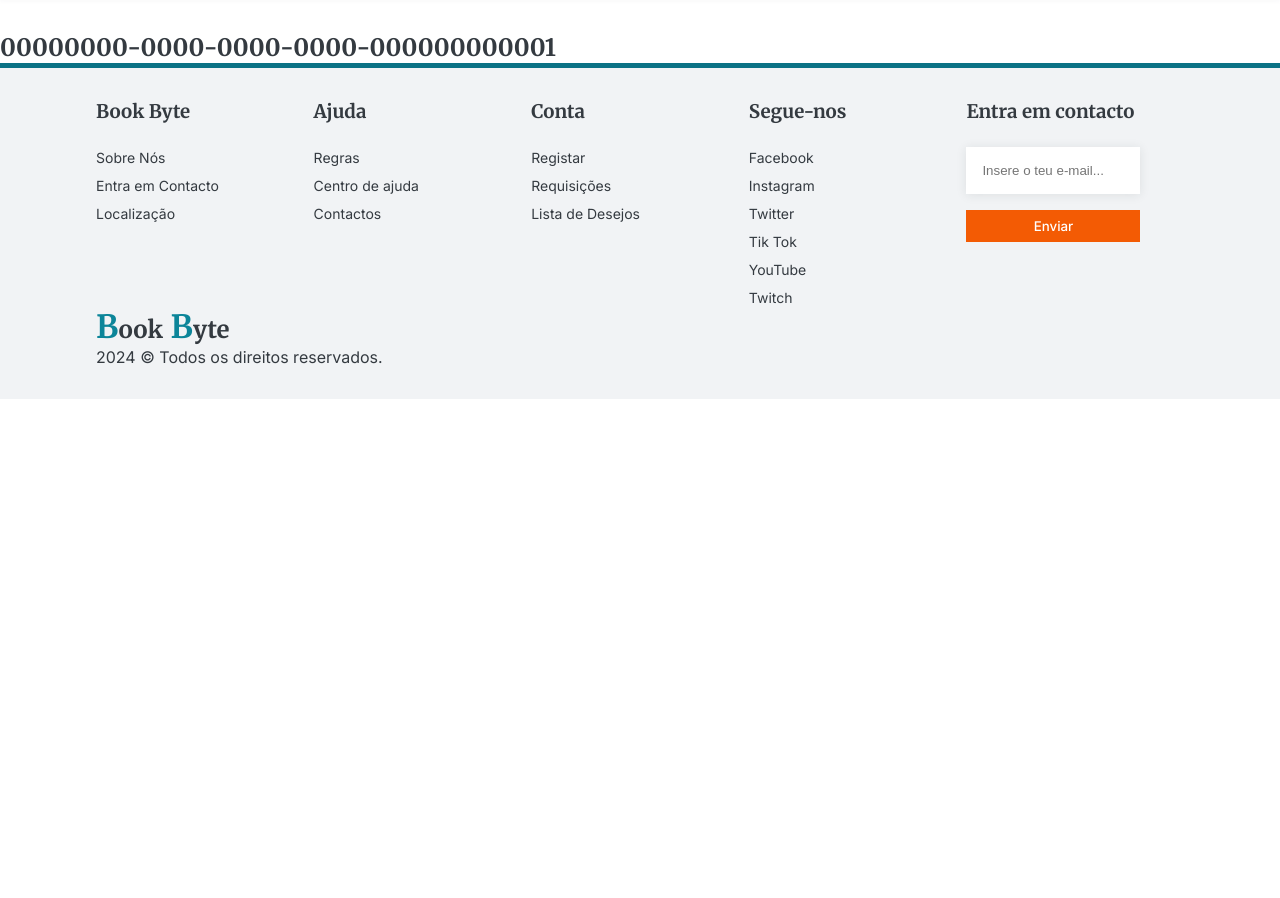
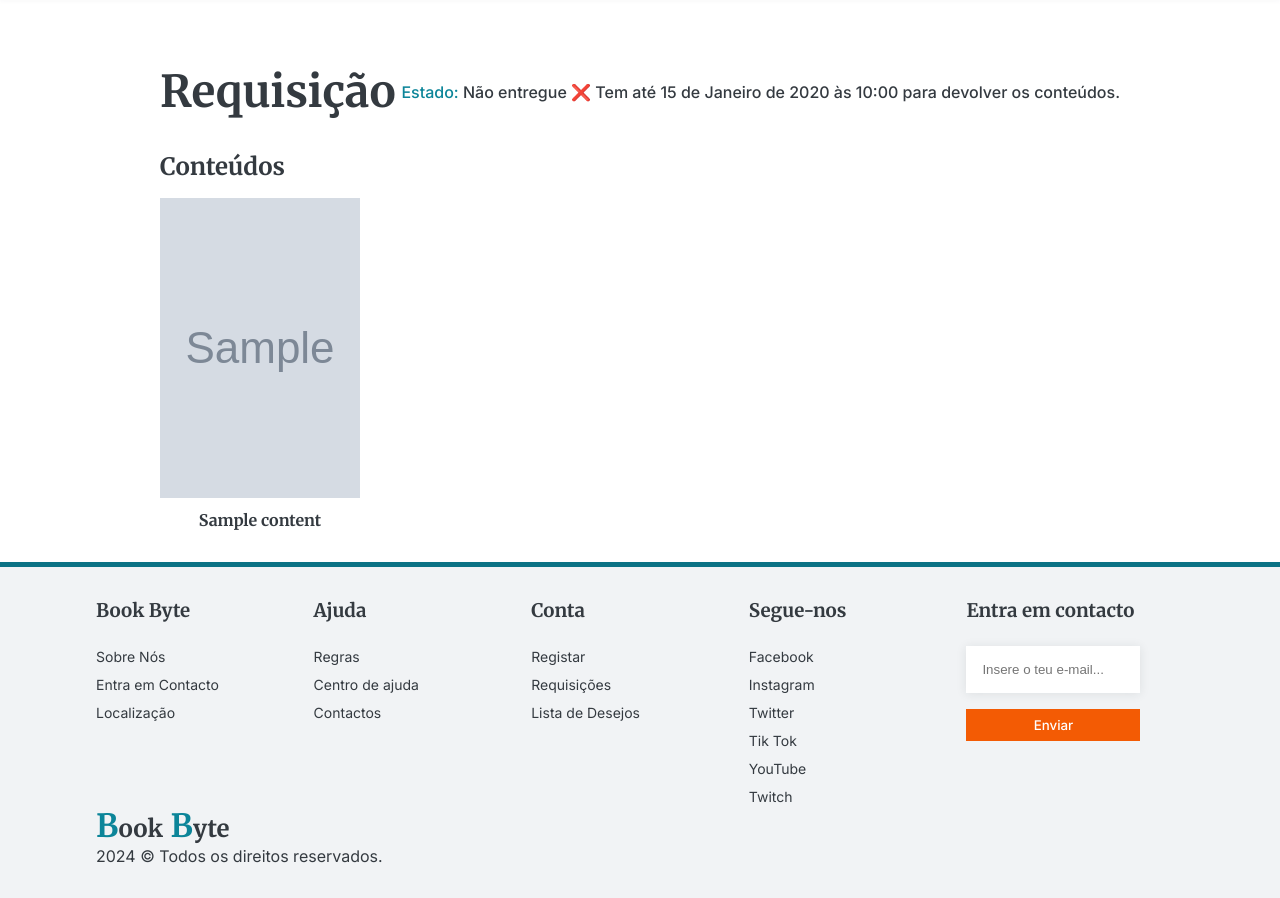
Before and after one commit to Kurt3z/BookByte, a Django app: page /requisitions/requisition/00000000-0000-0000-0000-000000000001/ in a window 1280 px wide. Shown: the part 72-970 px from the top of the page. Before the commit the page ends 471 px from the top, so only its background shows below. Run offline with Django 4.2, Linux system fonts and the light colour scheme; tables that the repository leaves empty hold one stand-in row (values such as "Sample post"); grey boxes marked "Sample" are stand-in pictures; some libraries are stand-ins or nearby versions.

Commit message:
Create Requisition detail template

```diff
--- a/requisitions/static/requisitions/requisition-detail.css
+++ b/requisitions/static/requisitions/requisition-detail.css
@@ -0,0 +1,58 @@
+main {
+  width: 80%;
+  min-height: 500px;
+  margin: 0 auto;
+  padding: 32px;
+}
+
+main p {
+  color: #0c8599;
+  font-weight: 500;
+}
+
+main span {
+  color: #343a40;
+}
+
+main div:first-of-type {
+  display: flex;
+  justify-content: space-between;
+  align-items: center;
+  margin-bottom: 32px;
+}
+
+main div h2 {
+  font-size: 44px;
+}
+
+main section h3 {
+  font-size: 24px;
+  margin-bottom: 16px;
+}
+
+main section ul {
+  list-style: none;
+  display: flex;
+  align-items: center;
+  gap: 24px;
+}
+
+main section ul li img {
+  width: 200px;
+  height: 300px;
+  margin-bottom: 8px;
+}
+
+main section ul li h4 {
+  text-align: center;
+}
+
+main section ul li h4 a:link,
+main section ul li h4 a:visited {
+  color: #343a40;
+}
+
+main section ul li h4 a:hover,
+main section ul li h4 a:active {
+  color: #0c8599;
+}
--- a/requisitions/templates/requisitions/requisition-detail.html
+++ b/requisitions/templates/requisitions/requisition-detail.html
@@ -13,7 +13,32 @@
 {% include "navbar.html" %}
 
 <main>
-    <h2>{{requisition.id}}</h2>
+    <div>
+        <h2>Requisição</h2>
+
+        {% if is_delivered %}
+        <p>Estado: <span>Entregue ✅</span></p>
+
+        {% else %}
+        <p>Estado: <span>Não entregue ❌ Tem até {{requisition.return_date}} para devolver os conteúdos.</span></p>
+
+        {% endif %}
+
+    </div>
+
+    <section>
+    <h3>Conteúdos</h3>
+    <ul>
+        {% for content in requisition.contents.all %}
+        <li>
+            <img src="{{content.cover.url}}" alt="">
+            <h4><a href="{% url "book" content.slug %}">{{content.title}}</a></h4>
+        </li>
+
+        {% endfor %}
+    </ul>
+
+    </section>
 </main>
 
 
--- a/static/css/global.css
+++ b/static/css/global.css
@@ -36,7 +36,7 @@ a {
 .btn:link,
 .btn:visited {
   font-family: 'Merriweather', serif;
-  background-color: rgb(12, 133, 153);
+  background-color: #0c8599;
   color: #f1f3f5;
   text-decoration: none;
   font-size: 14px;
```
